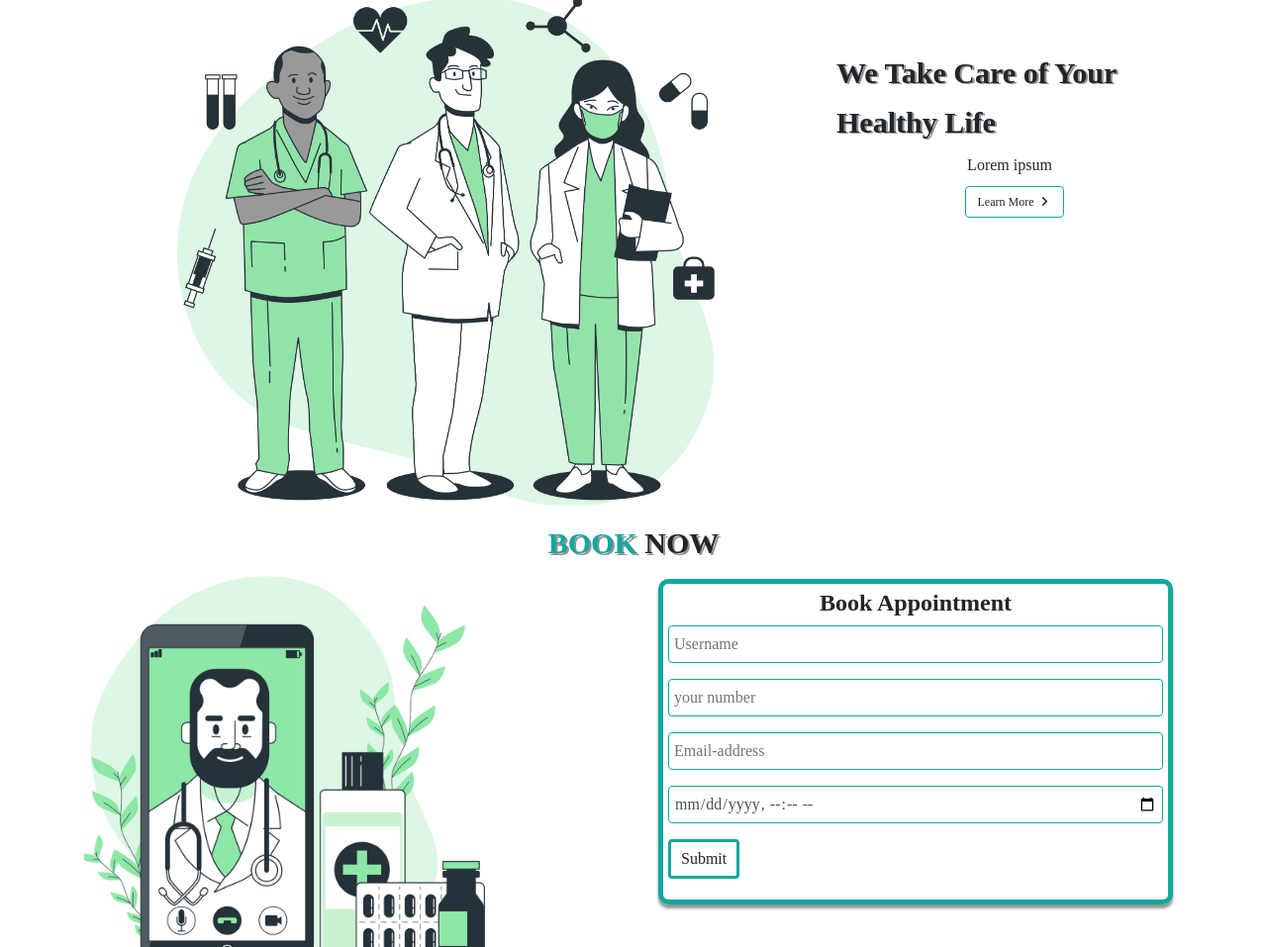
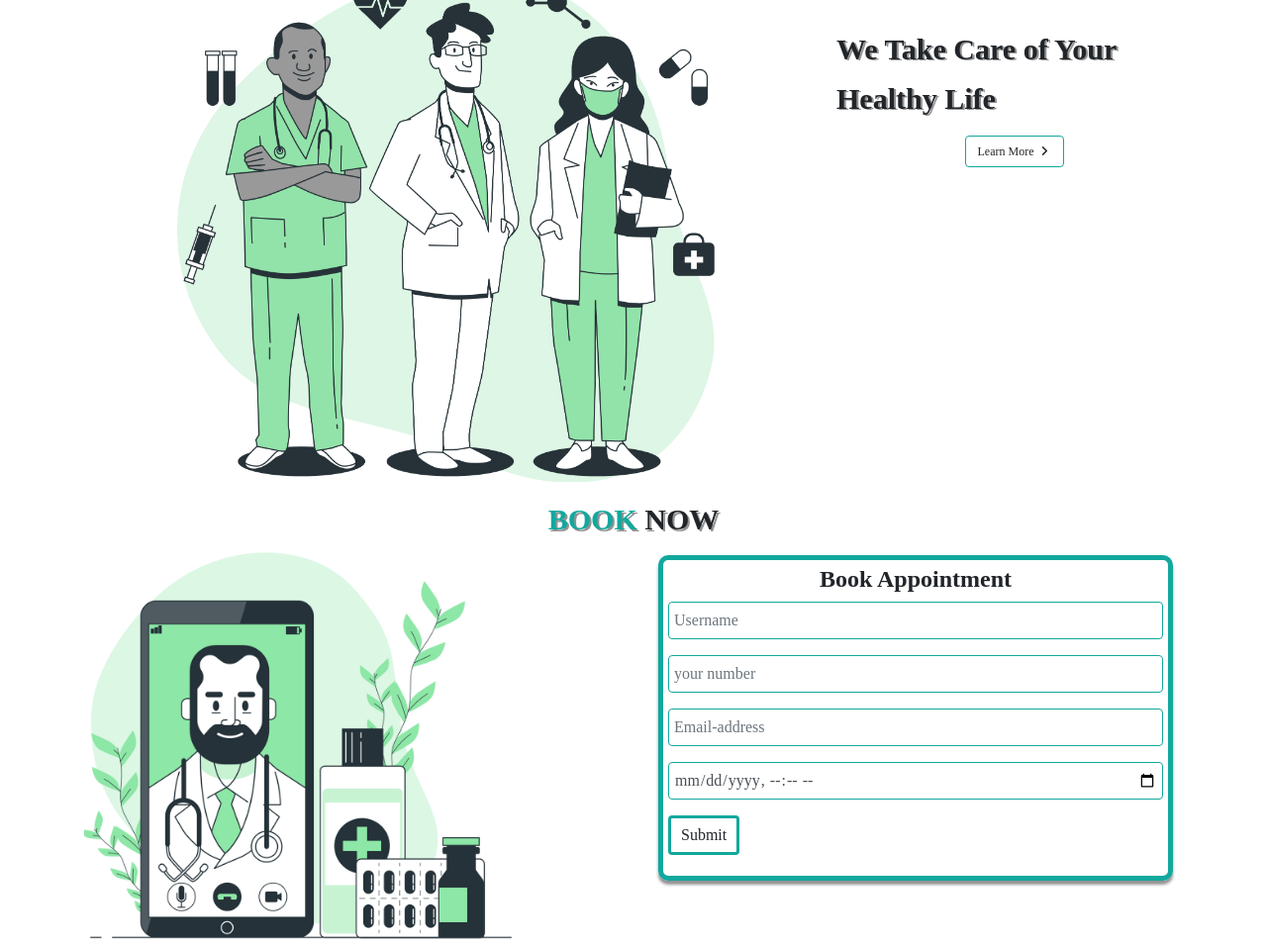
Before and after one commit to Odidotnet/Hiltons-care-clinic, a plain HTML site: page index.html in a window 1280 px wide. Shown: the part 2880-3837 px from the top of the page at 99% size. Drawn offline with Linux system fonts and the light colour scheme.

Commit message:
Add files via upload

```diff
--- a/index.html
+++ b/index.html
@@ -18,7 +18,6 @@
 
 
     <link rel="stylesheet" href="https://cdnjs.cloudflare.com/ajax/libs/font-awesome/6.1.1/css/all.min.css" integrity="sha512-KfkfwYDsLkIlwQp6LFnl8zNdLGxu9YAA1QvwINks4PhcElQSvqcyVLLD9aMhXd13uQjoXtEKNosOWaZqXgel0g==" crossorigin="anonymous" referrerpolicy="no-referrer" />
-you're welcome
 
     <link rel="stylesheet" href="bootstrap/css/bootstrap.min.css">
 </head>
@@ -324,7 +323,7 @@ you're welcome
 
             <div class="col-md-4 text-center">
                 <h4 class="about-heading">We Take Care of Your <br>Healthy Life</h4>
-                <h4 class="about-paragraph">Lorem ipsum</h4>
+                <h4 class="about-paragraph"></h4>
 
                 <button class="text-center btn learn-more-btn">
                     Learn More <i class="fa-solid fa-angle-right"></i>
@@ -446,7 +445,7 @@ you're welcome
 
 
         </div>
-    </div> -->
+    </div>
 
 
     <div class="container text-center" id="blogs">
--- a/style.css
+++ b/style.css
@@ -12,6 +12,7 @@ html {
 }
 
 body {
+  font-family: 'https://fonts.googleapis.com/css?family=Montserrat' !important;
   font-family: "Montserrat" !important;
 }
 body p {
```
